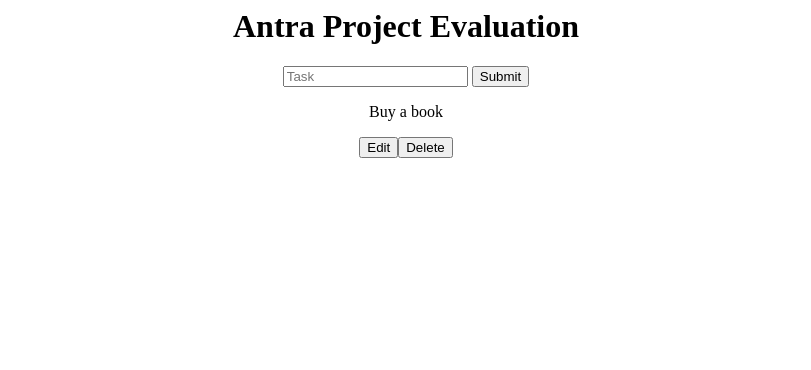
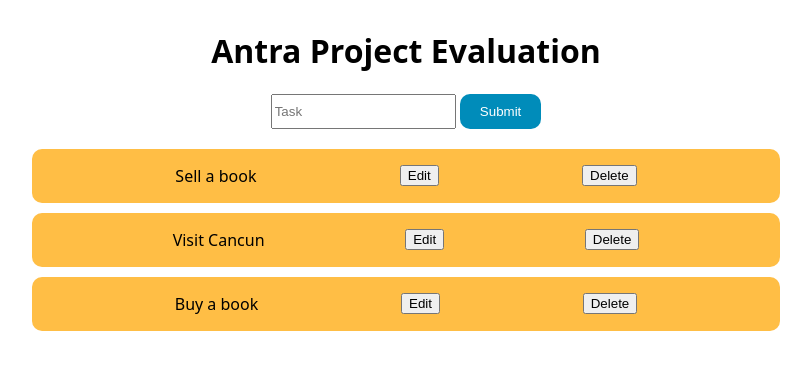
Before and after one commit to twincarlos/antra_project, a website: page public/index.html in a window 1280 px wide. Shown: the whole page, without its empty margins (234-1045 px from the left). Drawn offline with Linux system fonts and the light colour scheme; no server answers.

Commit message:
added styling

```diff
--- a/db.json
+++ b/db.json
@@ -1,9 +1,19 @@
 {
   "todos": [
     {
+      "title": "Sell a book",
+      "completed": false,
+      "id": 5
+    },
+    {
+      "title": "Visit Cancun",
+      "completed": false,
+      "id": 7
+    },
+    {
       "title": "Buy a book",
       "completed": false,
-      "id": 4
+      "id": 8
     }
   ]
 }
--- a/index.html
+++ b/public/index.html
@@ -3,14 +3,16 @@
         <meta charset="UTF-8">
         <meta http-equiv="X-UA-Compatible" content="IE=edge">
         <meta name="viewport" content="width=device-width, initial-scale=1.0">
-        <link rel="stylesheet" href="styles.css">
+        <link rel="stylesheet" href="./styles.css">
         <title>Antra Project Evaluation</title>
     </head>
     <body>
         <h1>Antra Project Evaluation</h1>
-        <input id="task-input" type="text" placeholder="Task">
-        <button id="submit-button">Submit</button>
+        <span id="submit-task">
+            <input id="task-input" type="text" placeholder="Task">
+            <button id="submit-button">Submit</button>
+        </span>
         <div id="todo-list-div"></div>
-        <script src="index.js"></script>
+        <script src="./index.js"></script>
     </body>
 </html>
--- a/index.js
+++ b/public/index.js
@@ -5,7 +5,7 @@ const submitButton = document.getElementById("submit-button");
 
 fetch("http://localhost:3000/todos/")
 .then(() => {
-    fetch("./db.json")
+    fetch("../db.json")
     .then(res => res.json())
     .then(data => {
         for(let todo of data.todos) {
--- /dev/null
+++ b/public/styles.css
@@ -0,0 +1,38 @@
+body {
+    text-align: center;
+    font-family: system-ui, -apple-system, BlinkMacSystemFont, 'Segoe UI', Roboto, Oxygen, Ubuntu, Cantarell, 'Open Sans', 'Helvetica Neue', sans-serif;
+    display: flex;
+    flex-direction: column;
+    align-items: center;
+}
+
+button {
+    cursor: pointer;
+}
+
+#todo-list-div {
+    width: 60vw;
+    margin-top: 10px;
+}
+
+.todo-span {
+    background-color: rgb(255, 190, 69);
+    display: flex;
+    align-items: center;
+    justify-content: space-evenly;
+    margin: 10px;
+    border-radius: 10px;
+}
+
+#task-input {
+    height: 100%;
+    outline: none;
+}
+
+#submit-button {
+    background-color: #008cba;
+    color: white;
+    border: none;
+    padding: 10px 20px;
+    border-radius: 10px;
+}
--- a/styles.css
+++ /dev/null
@@ -1,3 +0,0 @@
-body {
-    text-align: center;
-}
```
